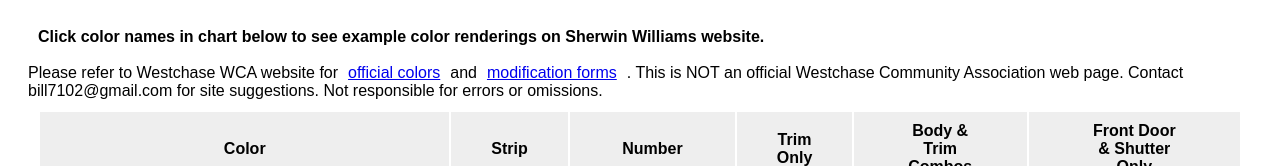
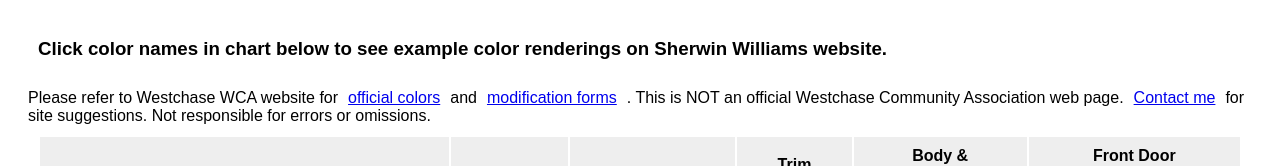
Before and after one commit to bill7102/WestchaseApprovedColors, a website: page index.html in a window 1280 px wide. Shown: the top 166 px of the page. Drawn offline with Linux system fonts and the light colour scheme.

Commit message:
Update index.html

```diff
--- a/index.html
+++ b/index.html
@@ -13,7 +13,8 @@
    width: 100%;
    }
 </style>
-<b>Click color names in chart below to see example color renderings on Sherwin Williams website.</b><br><br> Please refer to Westchase WCA website for<a href="https://westchasewca.com/docs-forms/governing-documents-ccrs-guidelines/">official colors</a>and<a href="https://westchasewca.com/committees/modifications-committee/">modification forms</a>.  This is NOT an official Westchase Community Association web page. Contact bill7102@gmail.com for site suggestions. Not responsible for errors or omissions.
+<h3>Click color names in chart below to see example color renderings on Sherwin Williams website.</h3>
+Please refer to Westchase WCA website for<a href="https://westchasewca.com/docs-forms/governing-documents-ccrs-guidelines/">official colors</a>and<a href="https://westchasewca.com/committees/modifications-committee/">modification forms</a>.  This is NOT an official Westchase Community Association web page.<a href="mailto:bill7102@gmail.com">Contact me</a>for site suggestions. Not responsible for errors or omissions.
 <table><thead><tr><th>Color</th><th>Strip</th><th>Number</th><th>Trim<br>Only</th><th>Body &<br>Trim<br>Combos</th><th>Front Door<br>& Shutter<br>Only</th></tr></thead>
 <tr style=color:white;background-color:rgb(164,46,65);><td><a style=color:white; href=https://www.sherwin-williams.com/homeowners/color/find-and-explore-colors/paint-colors-by-family/SW6861-radish>Radish</td></a><td>101</td><td>6861</td><td></td><td></td><td>Yes</td></tr>
 <tr style=color:white;background-color:rgb(168,46,51);><td><a style=color:white; href=https://www.sherwin-williams.com/homeowners/color/find-and-explore-colors/paint-colors-by-family/SW6866-heartthrob>Heartthrob</td></a><td>101</td><td>6866</td><td></td><td></td><td>Yes</td></tr>
```
